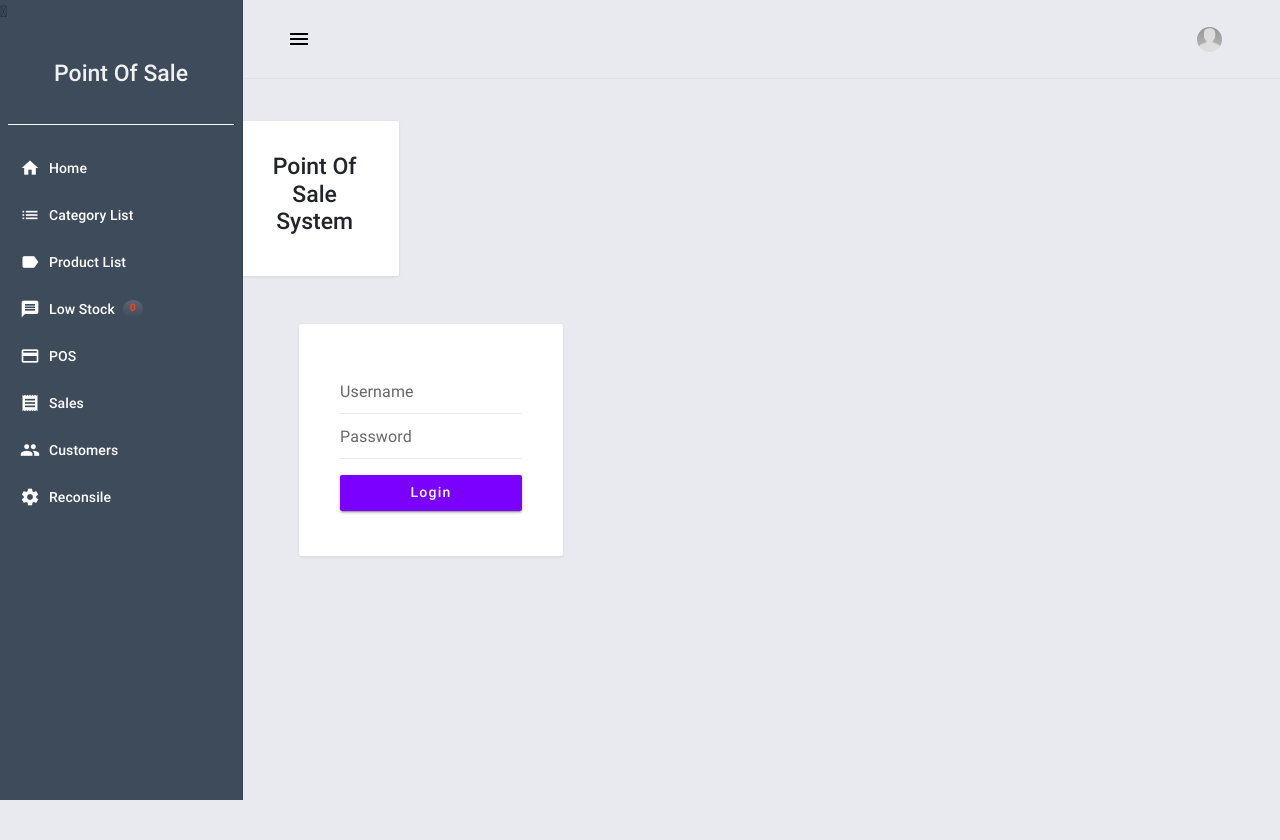
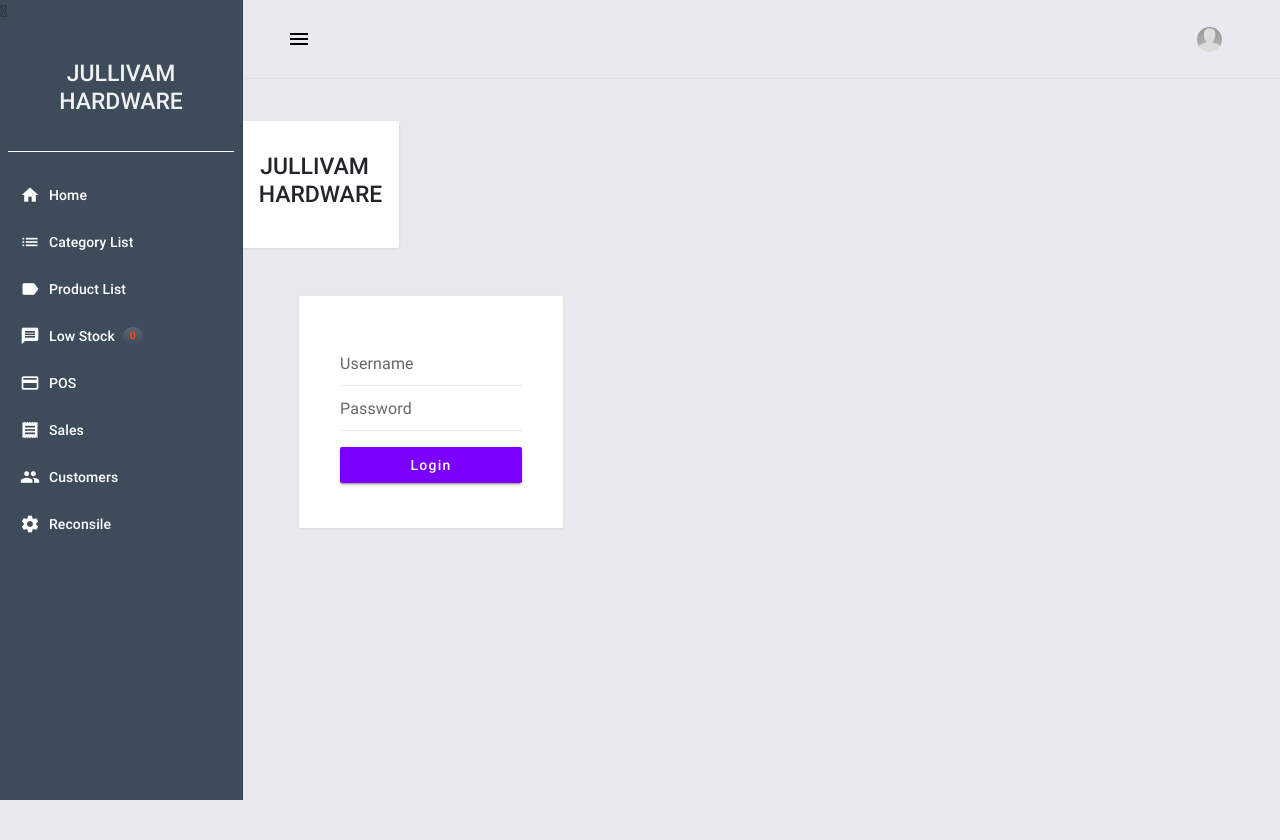
Before and after one commit to shumwe/x-pos, a Django app: page /pos/login in a window 1280 px wide. Shown: the top 840 px of the page. Run offline with Django 3.2, Linux system fonts and the light colour scheme; data that the repository does not hold is empty; some libraries are stand-ins or nearby versions.

Commit message:
update db and name

```diff
--- a/pos/urls.py
+++ b/pos/urls.py
@@ -14,6 +14,6 @@ urlpatterns = [
 if settings.DEBUG == True:
     urlpatterns += static(settings.MEDIA_URL, document_root=settings.MEDIA_ROOT)
 
-admin.site.site_header = "Point Of Sell Admin"
+admin.site.site_header = "JULLIVAM HARDWARE"
 admin.site.site_title = "POS"
 admin.site.index_title = 'Welcome'
--- a/posApp/templates/posApp/login.html
+++ b/posApp/templates/posApp/login.html
@@ -10,7 +10,7 @@
                     <div class="mdc-layout-grid__inner justify-content-center">
                         <div class="mdc-layout-grid__cell--span-2-desktop"></div>
                         <div class="mdc-card mdc-layout-grid__cell--span-8-desktop mdc-layout-grid__cell--span-5-tablet mb-5">
-                            <h3 class="text-center">Point Of Sale System</h3>
+                            <h3 class="text-center">JULLIVAM HARDWARE</h3>
                         </div>
                     </div>
                     <div class="mdc-layout-grid__inner">
--- a/posApp/templates/posApp/navigation.html
+++ b/posApp/templates/posApp/navigation.html
@@ -3,7 +3,7 @@
 <aside class="mdc-drawer mdc-drawer--dismissible mdc-drawer--open bg-dark mdi-gradient">
     <div class="mdc-drawer__header border-bottom border-light">
         <a href="{% url 'home-page' %}" class="brand-logo">
-            <h3 class="text-center text-light">Point Of Sale</h3>
+            <h3 class="text-center text-light">JULLIVAM HARDWARE</h3>
         </a>
     </div>
     <div class="mdc-drawer__content">
--- a/posApp/views.py
+++ b/posApp/views.py
@@ -413,6 +413,7 @@ def returns(request):
     }
     return render(request, "posApp/reconsile.html", context)
 
+@login_required
 def notify(request):
     products = Products.objects.all()
     low_stock_products = []
@@ -436,7 +437,7 @@ def notify(request):
     }
     return render(request, "posApp/notify.html", context)
 
-
+@login_required
 def profit_margins(request, product_id):
     now = datetime.now()
     current_year = now.strftime("%Y")
--- a/requirements.txt
+++ b/requirements.txt
@@ -2,5 +2,6 @@ asgiref==3.6.0
 crispy-bootstrap5==0.7
 Django==3.2.5
 django-crispy-forms==1.14.0
+Pillow==9.4.0
 pytz==2022.7.1
 sqlparse==0.4.3
--- a/templates/base.html
+++ b/templates/base.html
@@ -9,7 +9,7 @@
     {% if page_title %}
         <title>{{ page_title }} | POS</title>
     {% else %}
-    <title>Point Of Sell</title>
+    <title>JULLIVAM HAARDWARE</title>
     {% endif %}
     <link rel="stylesheet" href="{% static 'posApp/assets/bootstrap/css/bootstrap.min.css' %}">
     <!-- plugins:css -->
```
Also changed, not shown: README.md, db.sqlite3.
